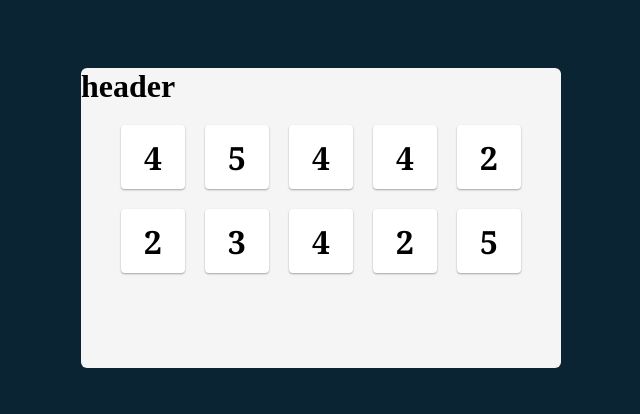
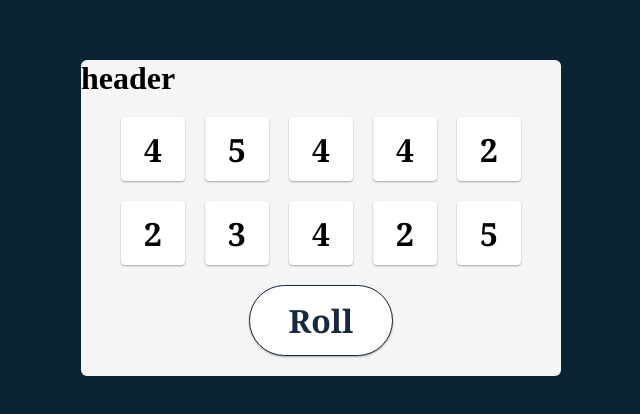
Before and after one commit to Jogata/SoftUni-React-Project, a React (Vite) app in the folder client/: page / in a window 1280 px wide. Shown: the part 182-596 px from the top of the page, without its empty margins (319-959 px from the left). Built offline with nearby package versions, Linux system fonts and the light colour scheme; a web font is replaced by a local one.

Commit message:
set up tenzies game project

```diff
--- a/client/public/styles.css
+++ b/client/public/styles.css
@@ -710,6 +710,19 @@ body {
   cursor: pointer;
 }
 
+#tenzies .roll {
+  width: auto;
+  height: auto;
+  padding: 0.4em 1.2em;
+  color: #18293d;
+  text-transform: capitalize;
+  border-radius: 2em;
+  border: 1px solid #18293d;
+  transition: color 300ms,
+    background-color 300ms;
+}
+#tenzies .roll:hover {
+  color: #fff;
+  background-color: #18293d;
+}
 #tenzies {}
-#tenzies {}
-#tenzies {}
--- a/client/src/components/recepies/Main.jsx
+++ b/client/src/components/recepies/Main.jsx
@@ -13,29 +13,23 @@ export function Main() {
             const number = Math.ceil(Math.random() * max);
             arr[index] = number;
         }
-        // console.log(arr);
         return arr;
     }
 
     console.log(dice);
-    // generateArrayOfNumbers(10, 6);
     const buttons = dice.map((number, index) => {
         return <Die key={index} value={number} />
     })
 
+    function roll() {
+        const newDice = generateArrayOfNumbers(10, 6);
+        setDice(newDice);
+    }
+
     return (
         <main id="tenzies">
             {buttons}
-            {/* <Die value={1} />
-            <Die value={2} />
-            <Die value={3} />
-            <Die value={4} />
-            <Die value={5} />
-            <Die value={6} />
-            <Die value={1} />
-            <Die value={2} />
-            <Die value={3} />
-            <Die value={4} /> */}
+            <button className="roll" onClick={roll}>roll</button>
         </main>
     )
 }
```
